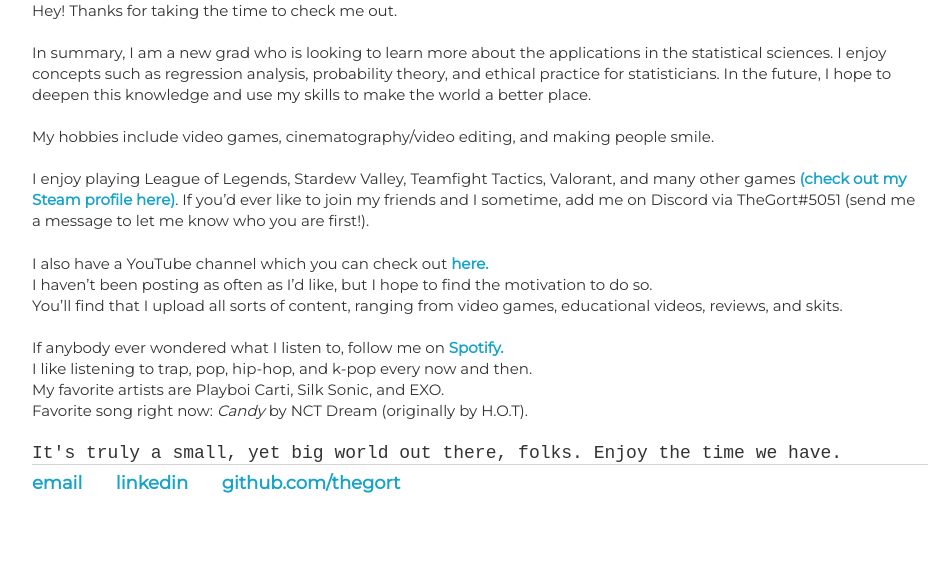
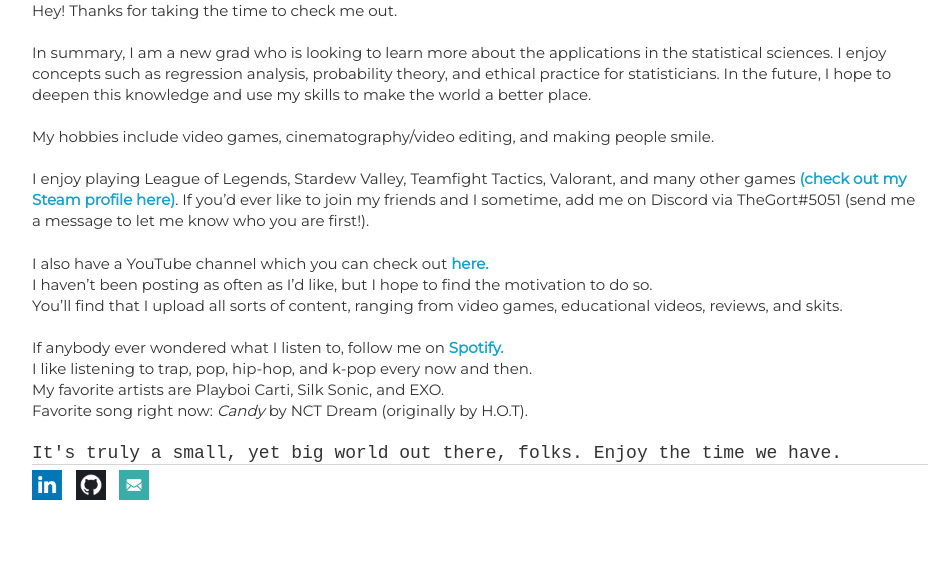
Before and after one commit to Bilin22/Bilin22.github.io, a Jekyll site: the page built from about.md, in a window 1280 px wide. Shown: the part 599-1160 px from the top of the page, without its empty margins (160-1106 px from the left). Built offline with Jekyll 4.4.1, drawn with Linux system fonts in a browser that asks for light colours.

Commit message:
update new content

```diff
--- a/_layouts/default.html
+++ b/_layouts/default.html
@@ -27,9 +27,12 @@
 			</div><!-- /.container -->
 			<footer>
 	    		<ul>
-	        		<li><a href="mailto:davidgort.pham@mail.utoronto.ca">email</a></li>
-					<li><a href="https://www.linkedin.com/in/david-pham-12b5a9143/" target="_blank">linkedin</a></li>
-	        		<li><a href="Bilin22.github.io" target="_blank">github.com/thegort</a></li>
+					<a href="https://www.linkedin.com/in/bilin22/" target="_blank" rel="noopener noreferrer">
+						<img src="/assets/images/linkedin_icon.png" alt="LinkedIn Icon" style="width: 30px; height: 30px;"></a>
+					<a href="https://github.com/Bilin22" target="_blank" rel="noopener noreferrer">
+						<img src="/assets/images/github_icon.jpg" alt="Github Icon" style="width: 30px; height: 30px;"></a>
+					<a href="mailto:bilin.nong@mail.utoronto.ca" target="_blank" rel="noopener noreferrer">
+						<img src="/assets/images/email_icon.jpg" alt="Email Icon" style="width: 30px; height: 30px;"></a>
 				</ul>
 			</footer>
 		</body>
```
